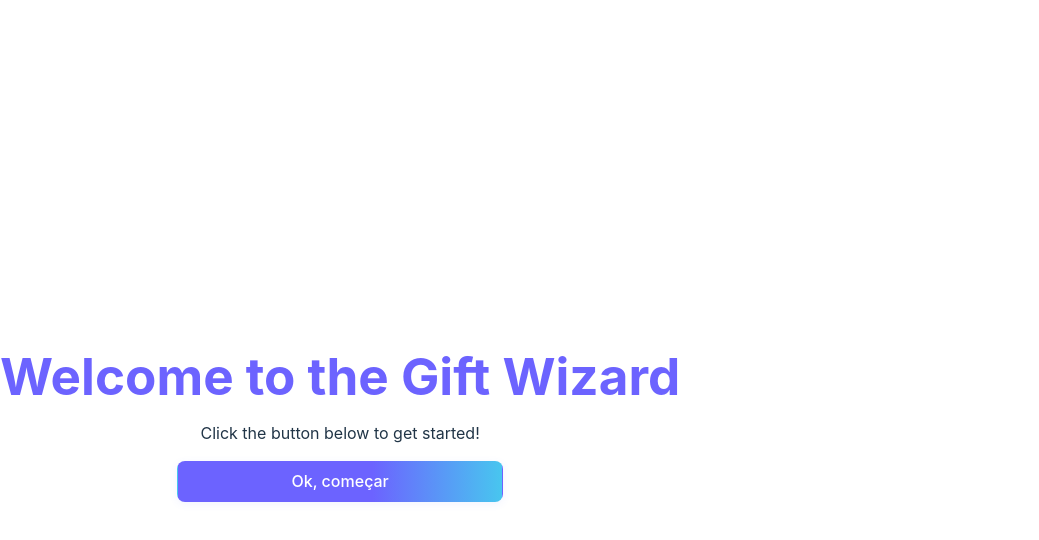
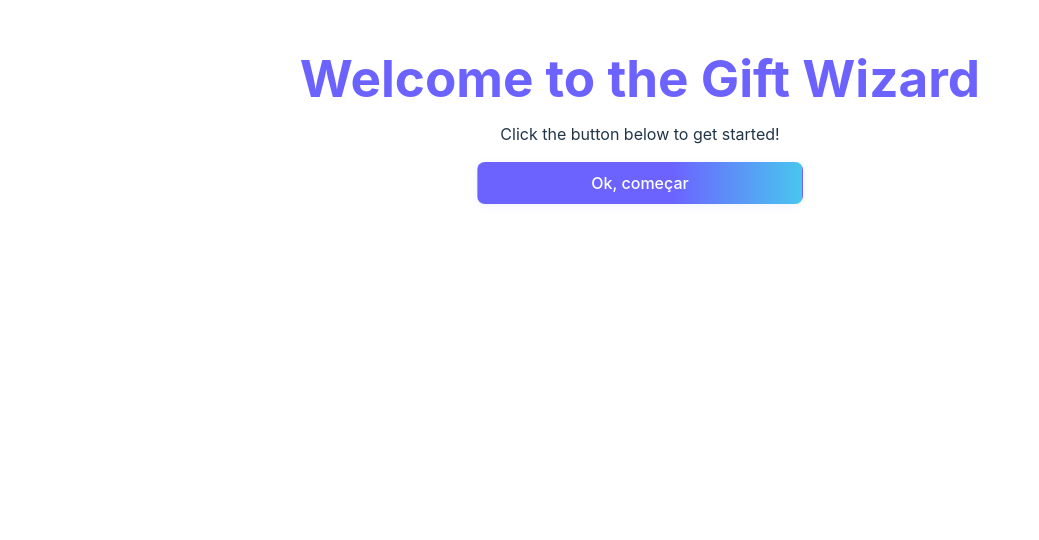
Before and after one commit to graciott/better-gifts-ia, a React (Vite) app: page / in a window 1280 px wide. Shown: the top 540 px of the page, without its empty margins (0-1039 px from the left). Built offline with nearby package versions, Linux system fonts and the light colour scheme.

Commit message:
fix: correct body flex-direction in index.css for proper layout

```diff
--- a/src/index.css
+++ b/src/index.css
@@ -27,6 +27,7 @@ body {
   margin: 0;
   display: flex;
   place-items: center;
+  flex-direction: column;
   min-width: 320px;
   min-height: 100vh;
 }
--- a/src/presentation/pages/WelcomeScreen.tsx
+++ b/src/presentation/pages/WelcomeScreen.tsx
@@ -2,10 +2,10 @@ import React from "react";
 import { useNavigate } from "react-router-dom";
 
 const WelcomeScreen: React.FC = () => {
-  // const navigate = useNavigate();
+  const navigate = useNavigate();
 
   const handleStartClick = () => {
-    // navigate("/form-wizard");
+    navigate("/form-wizard");
   };
 
   return (
```
